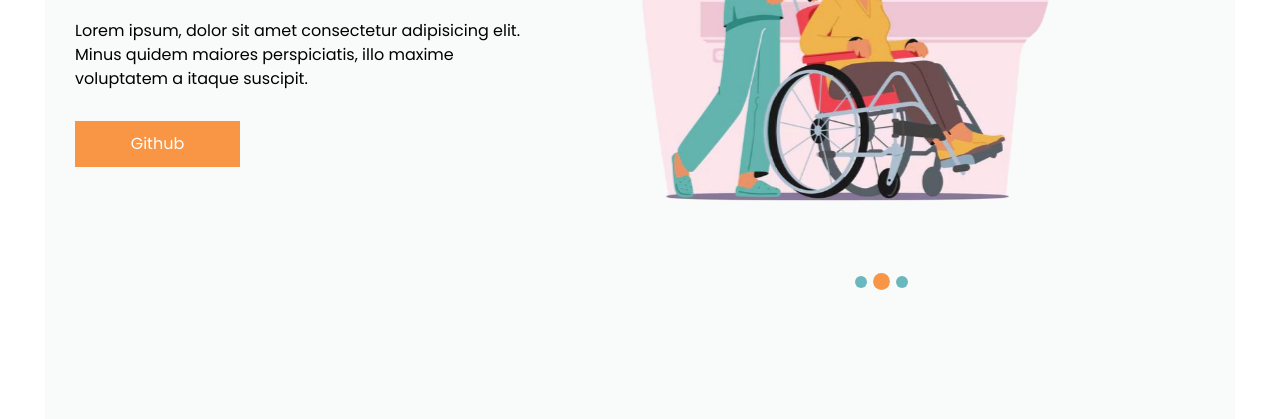
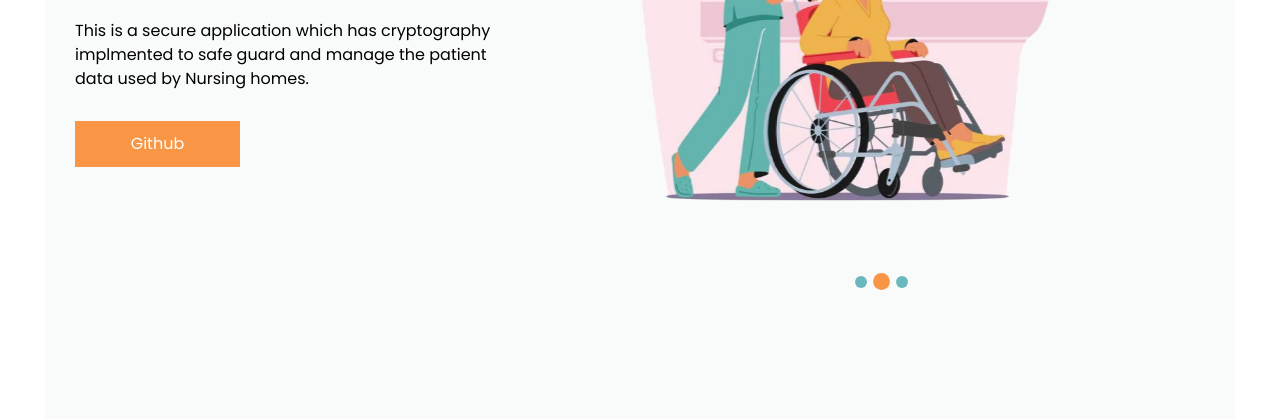
Before and after one commit to Qadeer1813/CareNet, a plain HTML site: page index.html in a window 1280 px wide. Shown: the part 381-800 px from the top of the page. Drawn offline with Linux system fonts and the light colour scheme; a script that the page names is missing.

Commit message:
FInal commit

```diff
--- a/index.html
+++ b/index.html
@@ -77,7 +77,7 @@
           <div class="col-md-5">
             <div class="detail-box">
               <h1>About Care Net</h1>
-              <p>Lorem ipsum, dolor sit amet consectetur adipisicing elit. Minus quidem maiores perspiciatis, illo maxime voluptatem a itaque suscipit.</p>
+              <p>This is a secure application which has cryptography implmented to safe guard and manage the patient data used by Nursing homes.</p>
               <div class="btn-box">
                 <a href="https://github.com/Qadeer1813/Project-Y4" class="btn1">Github</a>
               </div>
```
